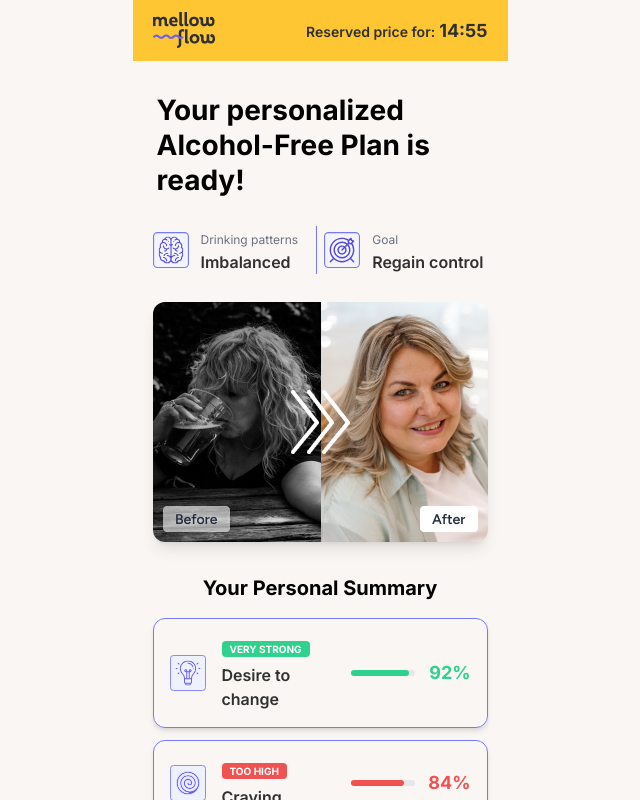
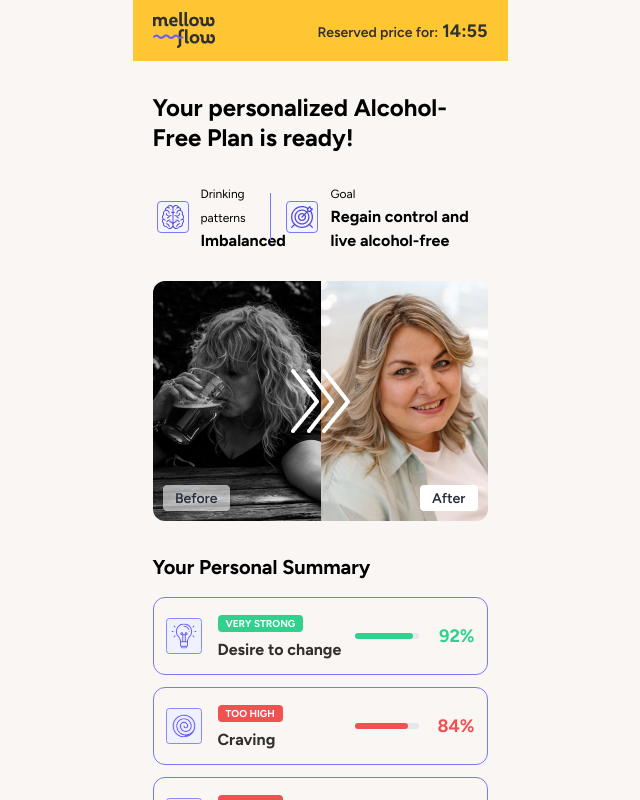
Before and after one commit to Viktorija-Sta/netzet-quiz, a Next.js app: page /checkout in a window 1280 px wide. Shown: the top 800 px of the page, without its empty margins (320-960 px from the left). Built offline with nearby package versions, Linux system fonts and the light colour scheme.

Commit message:
Refactor CheckoutPage styling for improved layout and typography, update RootLayout to use Figtree font, and extend Tailwind config for custom font family

```diff
--- a/app/checkout/page.tsx
+++ b/app/checkout/page.tsx
@@ -26,59 +26,59 @@ export default function CheckoutPage() {
 
                 <div className="w-full px-5 py-8">
 
-                    <h1 className="text-[28px] font-bold leading-tight mb-6 px-1 ">
+                    <h1 className="text-[24px] font-bold leading-tight mb-6  ">
                         Your personalized Alcohol-Free Plan is ready!
                     </h1>
 
                     <div className="flex flex-row items-center justify-between ">
-                        <div className="flex items-center w-[48%]">
+                         <div className="p-1 flex items-center">
                             <Image
                                 src="/icons/Frame.svg"
                                 alt="Drinking patterns"
-                                width={36}
-                                height={36}
+                                width={32}
+                                height={32}
                                 className="mr-3 flex-shrink-0"
                             />
                             <div>
-                                <span className="text-xs text-gray-500">Drinking patterns</span>
-                                <span className="block font-semibold text-text-gray">Imbalanced</span>
+                                <span className="text-xs text-gray">Drinking patterns</span>
+                                <span className="block font-bold ">Imbalanced</span>
                             </div>
                         </div>
-                        <div className="w-px h-12 bg-summary-purple-border"></div>
+                        <div className="w-px m-3 h-12 bg-summary-purple-border"></div>
                         <div className="p-1 flex items-center">
                             <Image
                                 src="/icons/Target.svg"
                                 alt="Target"
-                                width={36}
-                                height={36}
+                                width={32}
+                                height={32}
                                 className="mr-3 flex-shrink-0"
                             />
                             <div>
-                                <span className="text-xs text-gray-500">Goal</span>
-                                <span className="block font-semibold text-text-gray">Regain control</span>
+                                <span className="text-xs text-gray">Goal</span>
+                                <span className="block font-bold ">Regain control and live alcohol-free</span>
                             </div>
                         </div>
                     </div>
 
-                    <div className="w-full rounded-xl overflow-hidden shadow-lg mt-6">
+                    <div className="w-full rounded-xl overflow-hidden mt-6">
                         <Image
                             src={gender === 'Male' ? "/male_before_after.png" : "/female_before_after.png"}
                             alt={`${gender} before and after`}
                             width={335}
-                            height={250}
+                            height={240}
                             className="w-full object-cover"
                             priority
                         />
                     </div>
 
                     <div className="mt-8">
-                        <h2 className="text-xl font-bold text-center">
+                        <h2 className="text-xl font-bold font-weight-700">
                             Your Personal Summary
                         </h2>
 
                         <div className="flex flex-col gap-3 mt-4 ">
                             {summaryData.map((item) => (
-                                <div key={item.title} className={`rounded-xl shadow-md p-4 border ${item.borderColor}`}>
+                                <div key={item.title} className={`rounded-xl p-3 border ${item.borderColor}`}>
 
                                     <div className="flex items-center w-full gap-2">
 
@@ -95,7 +95,7 @@ export default function CheckoutPage() {
                                             <span className={`text-[10px] font-bold bg-${item.color} ${item.tagTextColor} px-2 py-0.5 rounded`}>
                                                 {item.tag}
                                             </span>
-                                            <span className="block text-base font-semibold text-text-gray mt-1">{item.title}</span>
+                                            <span className="block text-base font-bold text-text-gray mt-1">{item.title}</span>
                                         </div>
 
                                         <div className="w-16 flex-shrink-0">
--- a/app/layout.tsx
+++ b/app/layout.tsx
@@ -1,8 +1,13 @@
 import { QuizProvider } from "./context/QuizContext";
 import "./globals.css";
-import { Inter } from "next/font/google";
+import { Figtree } from "next/font/google";
 
-const inter = Inter({ subsets: ["latin"] });
+const figtree = Figtree({
+  subsets: ['latin'],
+  display: 'swap',
+  variable: '--font-figtree',
+  weight: ['400', '600', '700', '800'],
+});
 
 export default function RootLayout({
   children,
@@ -11,7 +16,7 @@ export default function RootLayout({
 }) {
   return (
     <html lang="en">
-      <body className={inter.className}>
+      <body className={`${figtree.variable} font-sans`}>
         <QuizProvider>
           {children}
         </QuizProvider>
--- a/tailwind.config.ts
+++ b/tailwind.config.ts
@@ -19,6 +19,9 @@ const config: Config = {
   ],
   theme: {
     extend: {
+      fontFamily: {
+        sans: ['var(--font-figtree)', 'ui-sans-serif', 'system-ui'],
+      },
       colors: {
         'primary-purple': '#5349DB',
         'light-purple-bg': '#F0EFFB',
```
